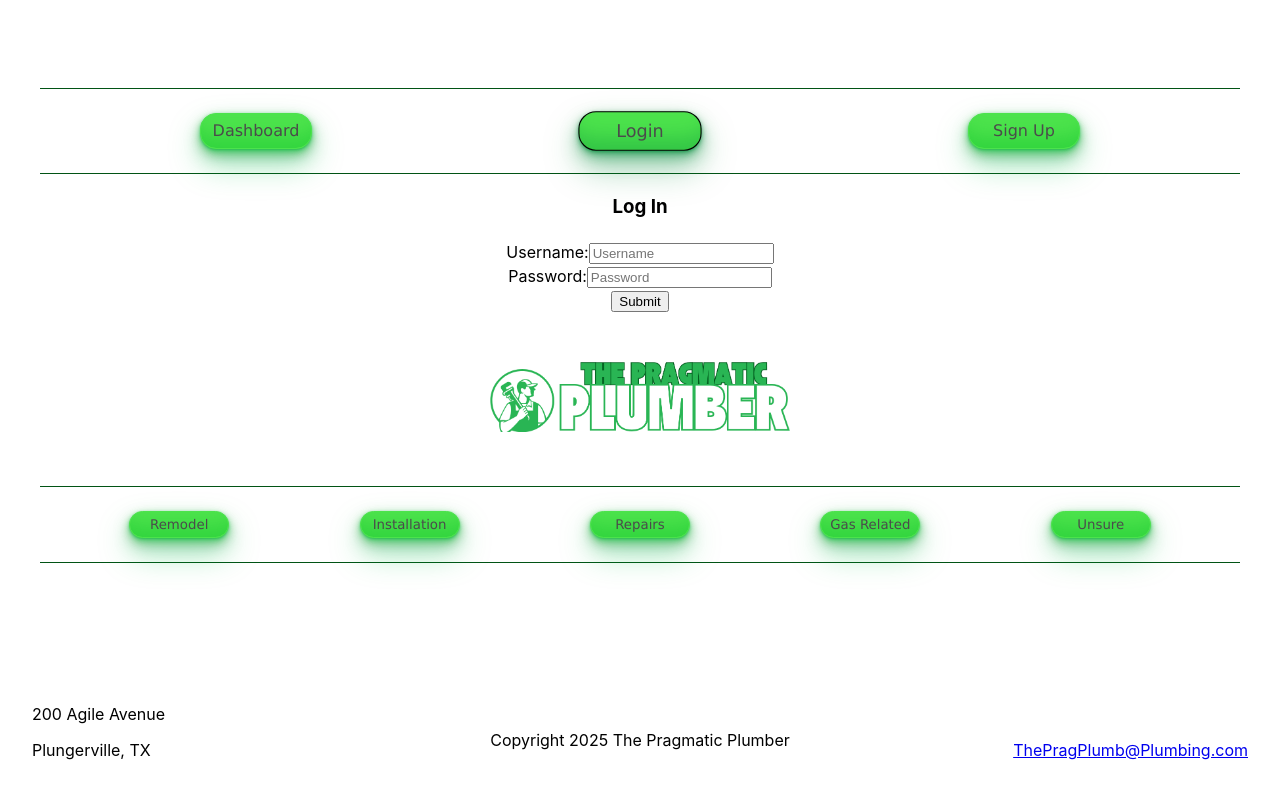
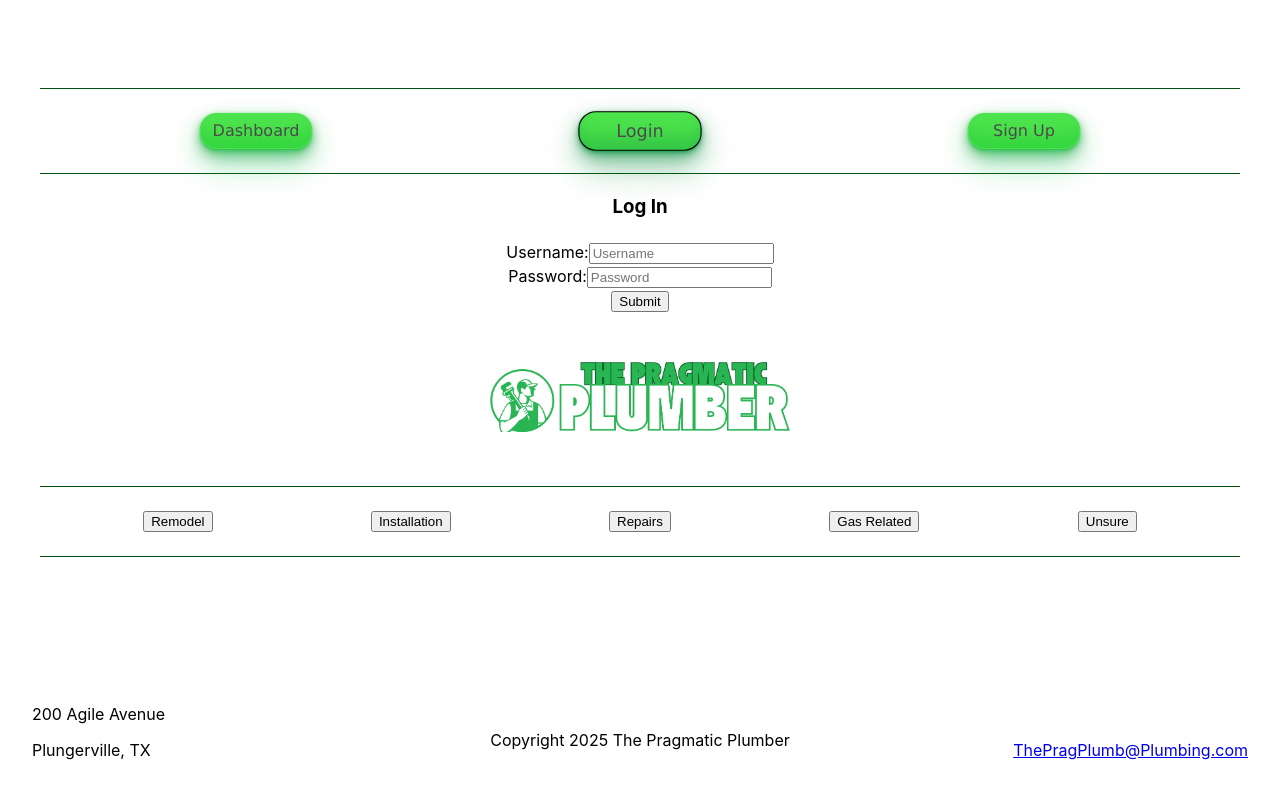
Before and after one commit to DSD-Cohort-Spring2025-TeamJ/local-service-client, a React (Vite) app in the folder local-service-client/: page /login in a window 1280 px wide. Built offline with nearby package versions, Linux system fonts and the light colour scheme; no server answers.

Commit message:
update nav css to match services component

```diff
--- a/local-service-client/src/App.css
+++ b/local-service-client/src/App.css
@@ -48,9 +48,10 @@
   padding: 1.5rem;
 }
 
-button.services {
+.nav-tab {
   background-color: rgb(76, 227, 76);
   border-radius: 1rem;
+  text-decoration: none;
   padding: 5px;
   width: 100px;
   box-shadow: rgba(1, 185, 38, 0.35) 0 -25px 18px -14px inset, rgba(1, 177, 30, 0.35) 0 1px 2px,
```
